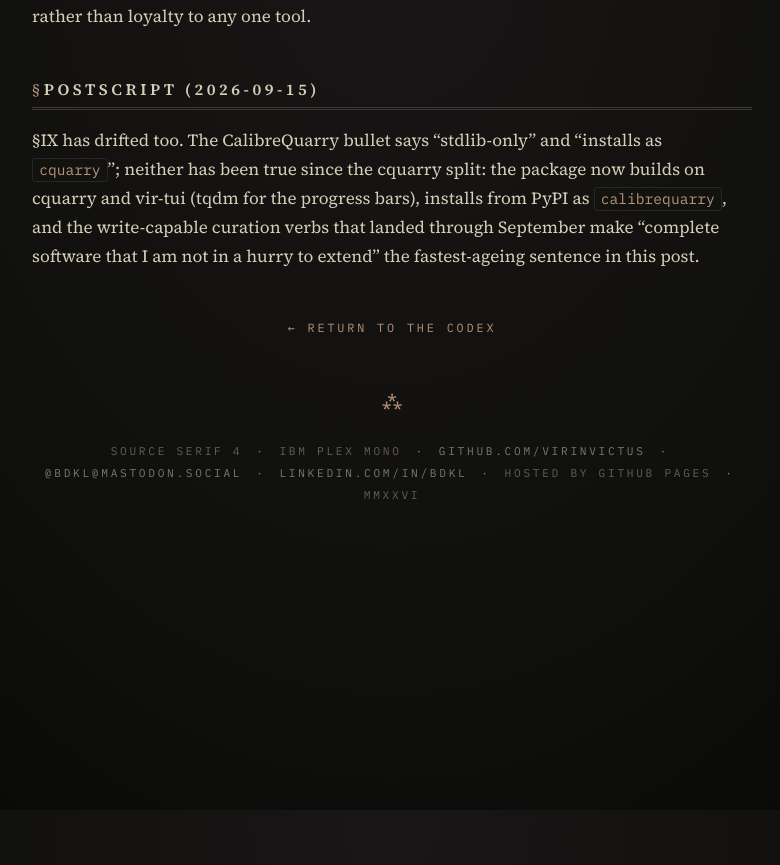
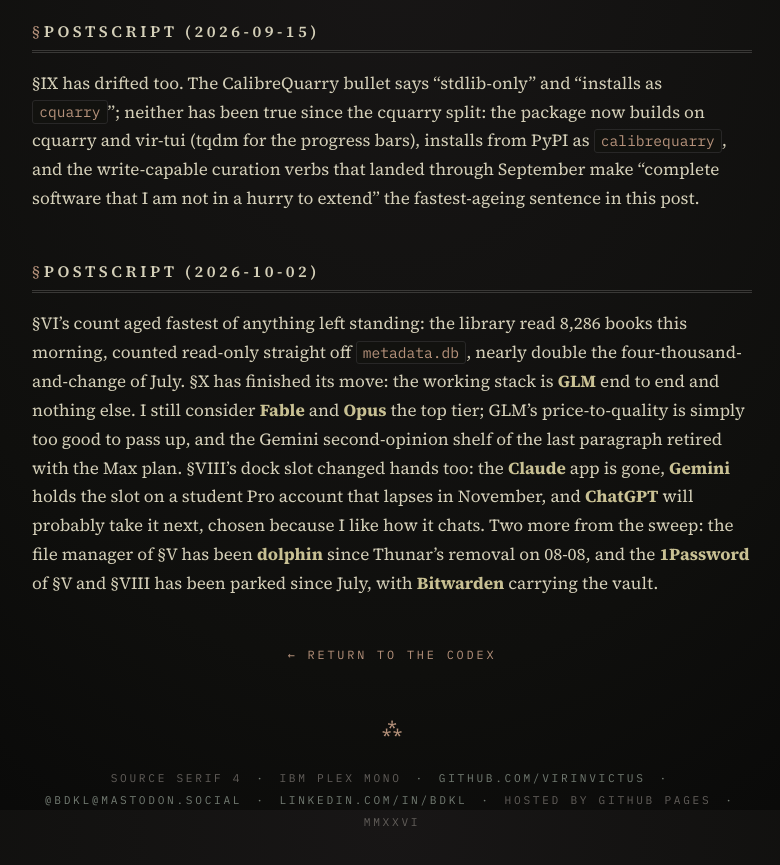
Before and after one commit to VirInvictus/VirInvictus.github.io, a Jekyll site: the page built from _posts/2026-07-23-what-i-use.md, in a window 1280 px wide and 900 px high, scrolled down 12690 px. Shown: the top 865 px of the window, without its empty margins (248-1028 px from the left). Built offline with Jekyll 4.4.1, drawn with Linux system fonts in a browser that asks for light colours; before the commit the page ends 13277 px from its top, so only the background shows below that; some of the changed text lies outside the part shown.

Commit message:
post: October fact pass over the blog (library count 8,286, GLM-only AI stack, dolphin over Thunar, Bitwarden over 1Password, phone dock hands); Arithmetic count fixed in place, same day it shipped

```diff
--- a/_posts/2026-07-23-what-i-use.md
+++ b/_posts/2026-07-23-what-i-use.md
@@ -175,3 +175,7 @@ I expect this section to age the fastest of anything in this post.
 ## Postscript (2026-09-15)
 
 §IX has drifted too. The CalibreQuarry bullet says "stdlib-only" and "installs as `cquarry`"; neither has been true since the cquarry split: the package now builds on cquarry and vir-tui (tqdm for the progress bars), installs from PyPI as `calibrequarry`, and the write-capable curation verbs that landed through September make "complete software that I am not in a hurry to extend" the fastest-ageing sentence in this post.
+
+## Postscript (2026-10-02)
+
+§VI's count aged fastest of anything left standing: the library read 8,286 books this morning, counted read-only straight off `metadata.db`, nearly double the four-thousand-and-change of July. §X has finished its move: the working stack is **GLM** end to end and nothing else. I still consider **Fable** and **Opus** the top tier; GLM's price-to-quality is simply too good to pass up, and the Gemini second-opinion shelf of the last paragraph retired with the Max plan. §VIII's dock slot changed hands too: the **Claude** app is gone, **Gemini** holds the slot on a student Pro account that lapses in November, and **ChatGPT** will probably take it next, chosen because I like how it chats. Two more from the sweep: the file manager of §V has been **dolphin** since Thunar's removal on 08-08, and the **1Password** of §V and §VIII has been parked since July, with **Bitwarden** carrying the vault.
```
Also changed, not shown: other parts of _posts/2026-07-23-what-i-use.md (+1 -1 lines), _posts/2026-07-25-the-workshop.md (+4 -0 lines), _posts/2026-10-02-the-arithmetic-of-enough.md (+1 -1 lines).
